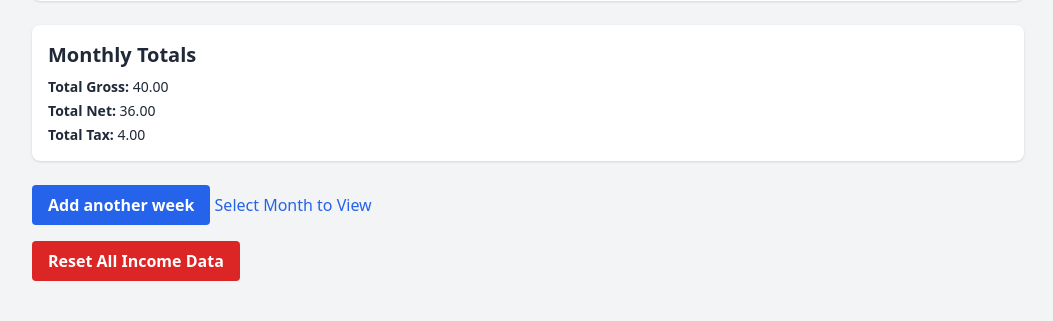
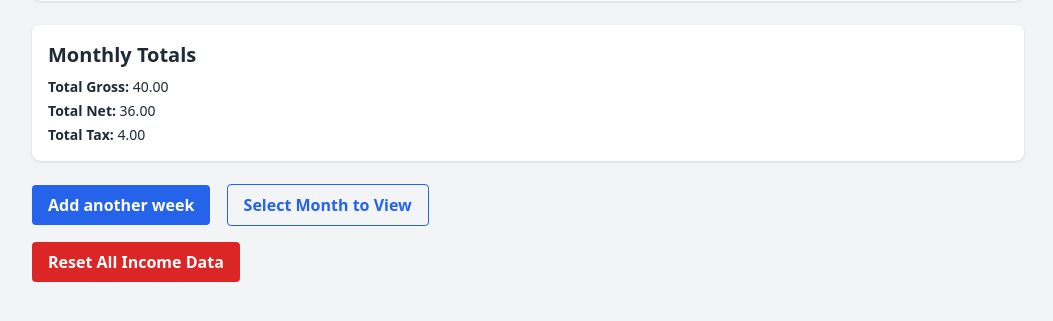
Before and after one commit to garrettsampson/budget_web_application, a Flask app: page /income/2025/11 in a window 1280 px wide. Shown: the part 212-533 px from the top of the page, without its empty margins (112-1165 px from the left). Run offline with Flask 3, Linux system fonts and the light colour scheme; data comes from the database, SQL or seed files in the repository; both versions use the stored data as it was after the commit; some libraries are stand-ins or nearby versions.

Commit message:
Fix and Style Button (again)

```diff
--- a/budget_app/templates/income/month_view.html
+++ b/budget_app/templates/income/month_view.html
@@ -181,12 +181,14 @@ If no entries exist, we show a friendly message.
   Add another week
 </a>
 <!-- View a Different Month -->
+<!-- Secondary Button: Select Month to View -->
 <a
   href="{{ url_for('income_select_month') }}"
-  class="inline-block mt-3 text-blue-600 hover:text-blue-800 font-medium"
+  class="inline-block mt-3 ml-3 px-4 py-2 rounded border border-blue-600 text-blue-600 hover:bg-blue-50 font-semibold transition"
 >
   Select Month to View
 </a>
+
 
 <!-- ================================================================
      RESET ALL INCOME DATA BUTTON
```
Also changed, not shown: budget_app/instance/budget.db.
